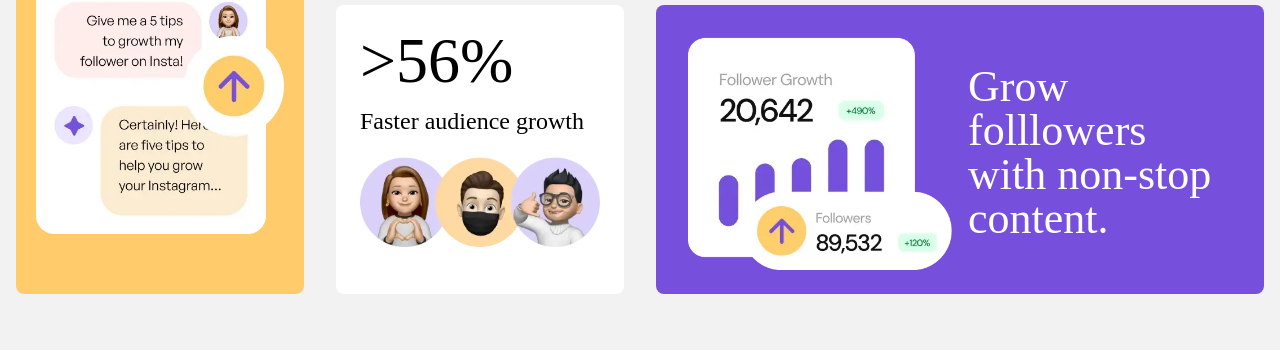
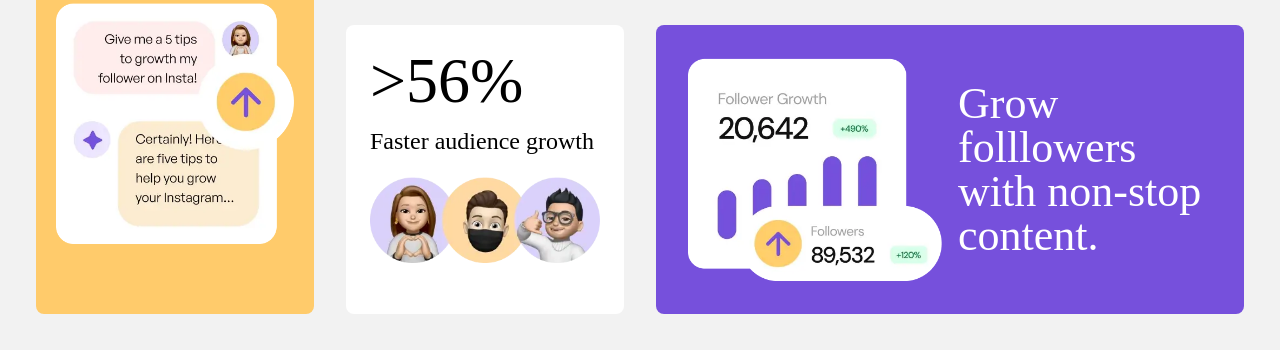
Before and after one commit to mehdi-prg/grid_template, a plain HTML site: page index.html in a window 1280 px wide. Shown: the part 760-1110 px from the top of the page. Before the commit the page ends 1070 px from the top, so only its background shows below. Drawn offline with Linux system fonts and the light colour scheme.

Commit message:
Update index.css

```diff
--- a/css/index.css
+++ b/css/index.css
@@ -28,6 +28,10 @@ body {
   line-height: 1;
   display: grid;
   place-content: center;
+}
+.bento-grid{
+  max-width : 345px;
+  padding : 20px;
 }
 
 .xlg-text {
```
